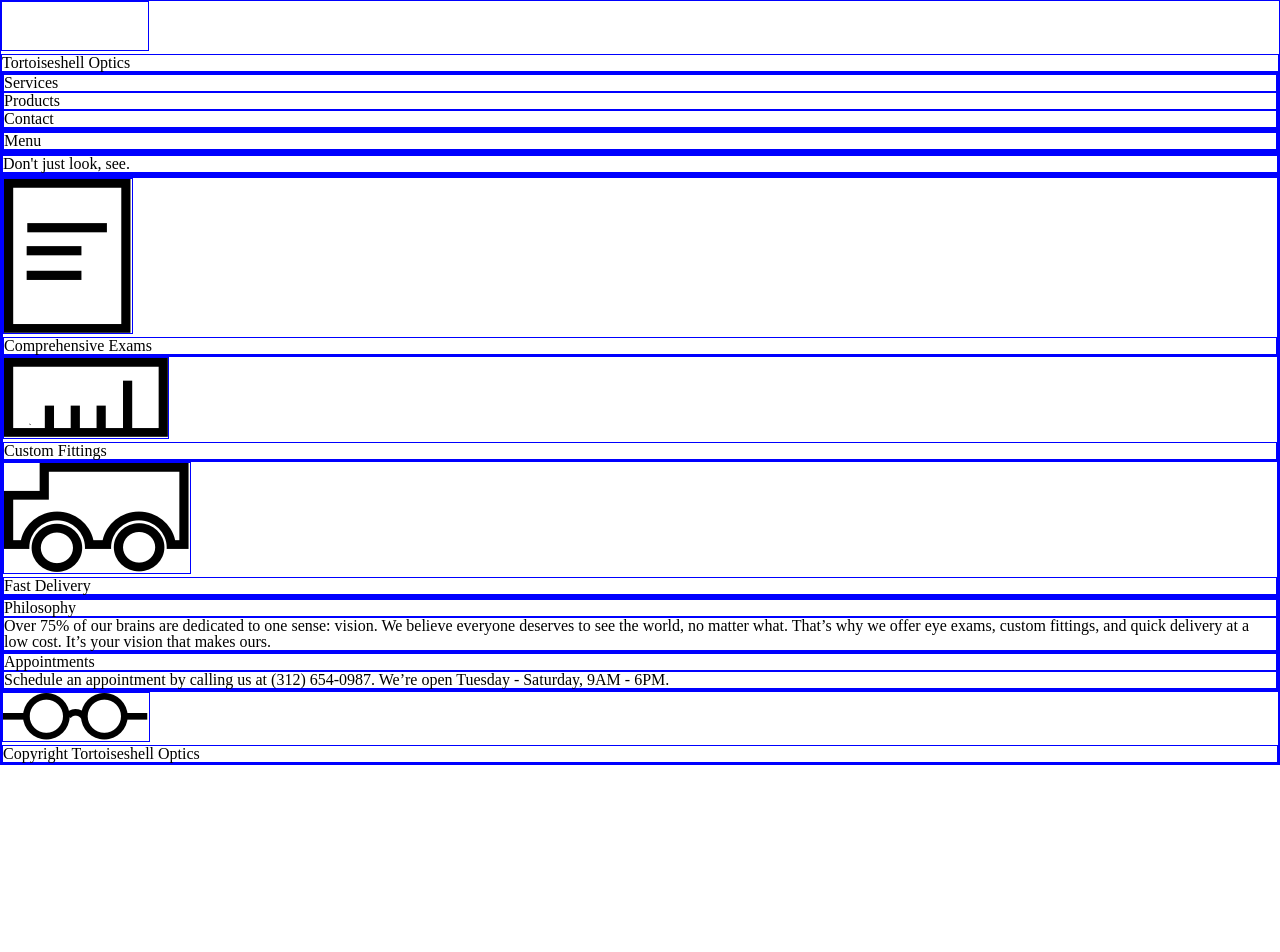
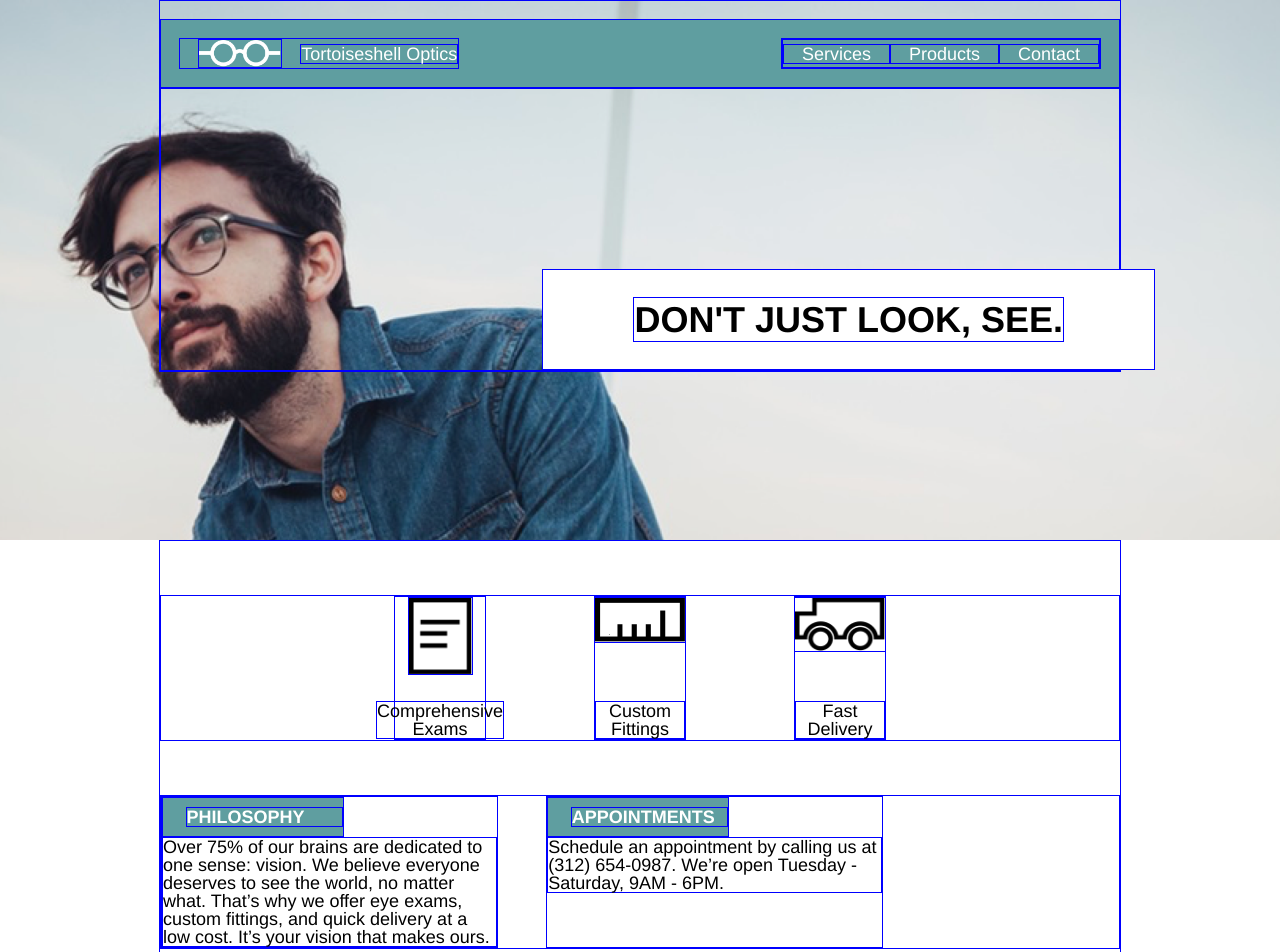
Before and after one commit to Zwartemis/TortoiseshellOptics, a plain HTML site: page index.html in a window 1280 px wide. Shown: the top 952 px of the page. Before the commit the page ends 800 px from the top, so only its background shows below. Drawn offline with Linux system fonts and the light colour scheme.

Commit message:
styled desktop view

```diff
--- a/index.html
+++ b/index.html
@@ -7,10 +7,13 @@
   </head>
   <body>
     <!--Header section-->
+    <header>
       <div class="container">
-      <header>
+        <div class="header-bar">
+          <div class="identity">
             <img src="./resources/images/logo-white.png">
             <p>Tortoiseshell Optics</p>
+          </div>
           <!--Navigation-->
           <nav class="desktop">
             <ul>
@@ -24,37 +27,42 @@
               <li>Menu</li>
             </ul>
           </nav>
-      </header>
         </div>
         <!--Main banner-->
         <div class="main-banner">
-      <div class="container">
+          <div class="message">
             <h2>Don't just look, see.</h2>
           </div>
         </div>
+      </div>
+    </header>
     <!--Main content-->
     <div class="container">
       <div class="services">
-        <div class="exams">
+        <div class="option" id="exams">
           <img src="./resources/images/paper-icon.png">
           <p>Comprehensive Exams</p>
         </div>
-        <div class="fittings">
+        <div class="option" id="fittings">
           <img src="./resources/images/ruler-icon.png">
           <p>Custom Fittings</p>
         </div>
-        <div class="delivery">
+        <div class="option" id="delivery">
           <img src="./resources/images/truck-icon.png">
           <p>Fast Delivery</p>
         </div>
       </div>
       <div class="beliefs">
-        <div class="philosophy">
+        <div class="stance"id="philosophy">
+          <div class="subhead">
             <h3>Philosophy</h3>
+          </div>
           <p>Over 75% of our brains are dedicated to one sense: vision. We believe everyone deserves to see the world, no matter what. That’s why we offer eye exams, custom fittings, and quick delivery at a low cost. It’s your vision that makes ours.</p>
         </div>
-        <div class="appointments">
+        <div class="stance" id="appointments">
+          <div class="subhead">
             <h3>Appointments</h3>
+          </div>
           <p>Schedule an appointment by calling us at (312) 654-0987. We’re open Tuesday - Saturday, 9AM - 6PM.</p>
         </div>
       </div>
--- a/resources/css/style.css
+++ b/resources/css/style.css
@@ -5,3 +5,155 @@ div, nav, span, footer, h2, h3, h4, h5, p, li, ul,ol, img {
 }
 
 /* Delete above here before publishing */
+
+/* Base structure */
+html {
+  font-size: 18px;
+  line-height: 1.4;
+}
+
+body {
+  font-family: Helvetica, sans-serif;
+}
+
+.container {
+  width: 960px;
+  margin: 0 auto;
+}
+
+/* Header bar */
+header {
+  background-image: url('../images/glasses-bg.png');
+  background-repeat: no-repeat;
+  background-size: cover;
+  background-position: center;
+  height: 30rem;
+}
+
+.header-bar {
+  display: flex;
+  justify-content: space-between;
+  background-color: cadetblue;
+  color: white;
+  font-size: 1rem;
+  margin-top: 1rem;
+  padding: 1rem;
+}
+
+.identity {
+  display: flex;
+}
+
+.identity img {
+  height: 1.5rem;
+  margin: 0 1rem;
+}
+
+.identity p {
+  margin: auto 0;
+}
+
+nav {
+  display: flex;
+}
+
+ul {
+  display: flex;
+  justify-content: space-between;
+}
+
+li {
+  padding: 0 1rem;
+  margin: auto 0;
+}
+
+/* Main banner */
+.main-banner {
+  display: flex;
+  justify-content: flex-end;
+}
+
+.message {
+  display: flex;
+  background-color: white;
+  padding: 1.5rem 5rem;
+  margin-top: 10rem;
+  margin-right: -2rem;
+}
+
+h2 {
+  font-weight: bold;
+  font-size: 2rem;
+  line-height: 1.2;
+  text-transform: uppercase;
+}
+
+/* Main content */
+
+/* Services section */
+.services {
+  display: flex;
+  justify-content: center;
+  height: 8rem;
+  margin: 3rem auto;
+}
+
+.option {
+  display: flex;
+  flex-direction: column;
+  align-items: center;
+  justify-content: space-between;
+  text-align: center;
+  width: 5rem;
+  margin: 0 3rem;
+}
+
+.services img {
+  max-width: 5rem;
+}
+
+#exams img {
+  width: 3.5rem;
+}
+
+/* Beliefs secion */
+.beliefs {
+  display: flex;
+  margin-bottom: 5rem;
+}
+
+.stance {
+  width: 35%;
+  margin-right: 5%;
+}
+
+.subhead {
+  width: 10rem;
+  background-color: cadetblue;
+}
+
+h3 {
+  color: white;
+  font-weight: bold;
+  font-size: 1rem;
+  text-transform: uppercase;
+  margin: 0.5rem auto 0.5rem 1.25rem;
+}
+
+/* Footer section */
+footer {
+  display: flex;
+  background-color: azure;
+  padding: 4rem;
+  align-items: center;
+}
+
+footer img {
+  height: 1.5rem;
+  padding-right: 1rem;
+}
+
+/* Media queries */
+nav.mobile {
+  display: none;
+}
```
Lines whose indentation alone changed are shown as unchanged.
